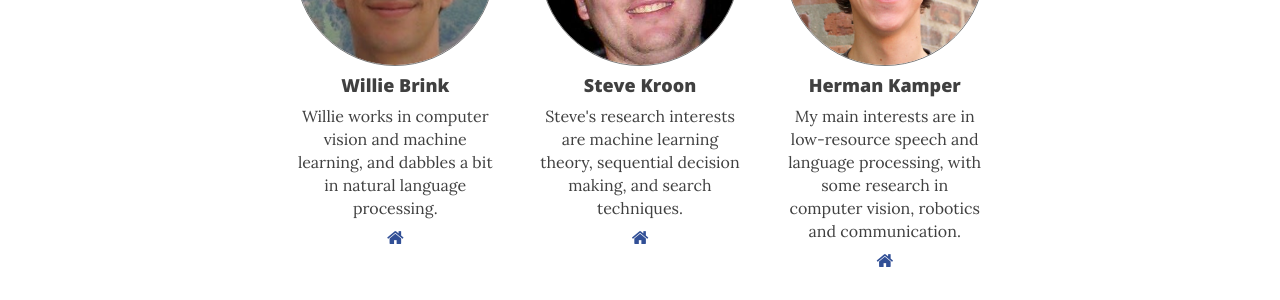
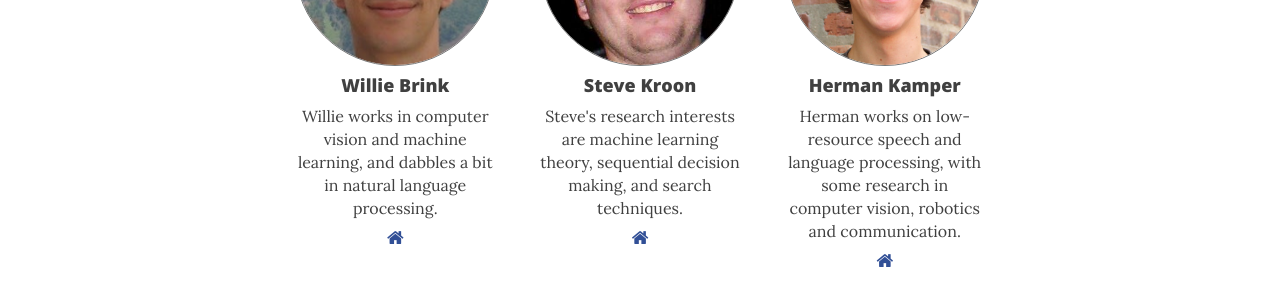
Before and after one commit to mml-stellenbosch/mml-stellenbosch.github.io, a Jekyll site: the page built from people.md, in a window 1280 px wide and 1174 px high. Shown: the part 597-897 px from the top of the window. Built offline with Jekyll 4.4.1, drawn with Linux system fonts in a browser that asks for light colours; nearby versions of some CDN libraries.

Commit message:
Updated people.md

```diff
--- a/people.md
+++ b/people.md
@@ -15,7 +15,7 @@
     url: http://www.cs.sun.ac.za/~kroon/
   - name: Herman Kamper
     img: /photos/herman.jpg
-    desc: My main interests are in low-resource speech and language processing, with some research in computer vision, robotics and communication.
+    desc: Herman works on low-resource speech and language processing, with some research in computer vision, robotics and communication.
     website: https://www.kamperh.com/
     url: https://www.kamperh.com/
 ---
```
